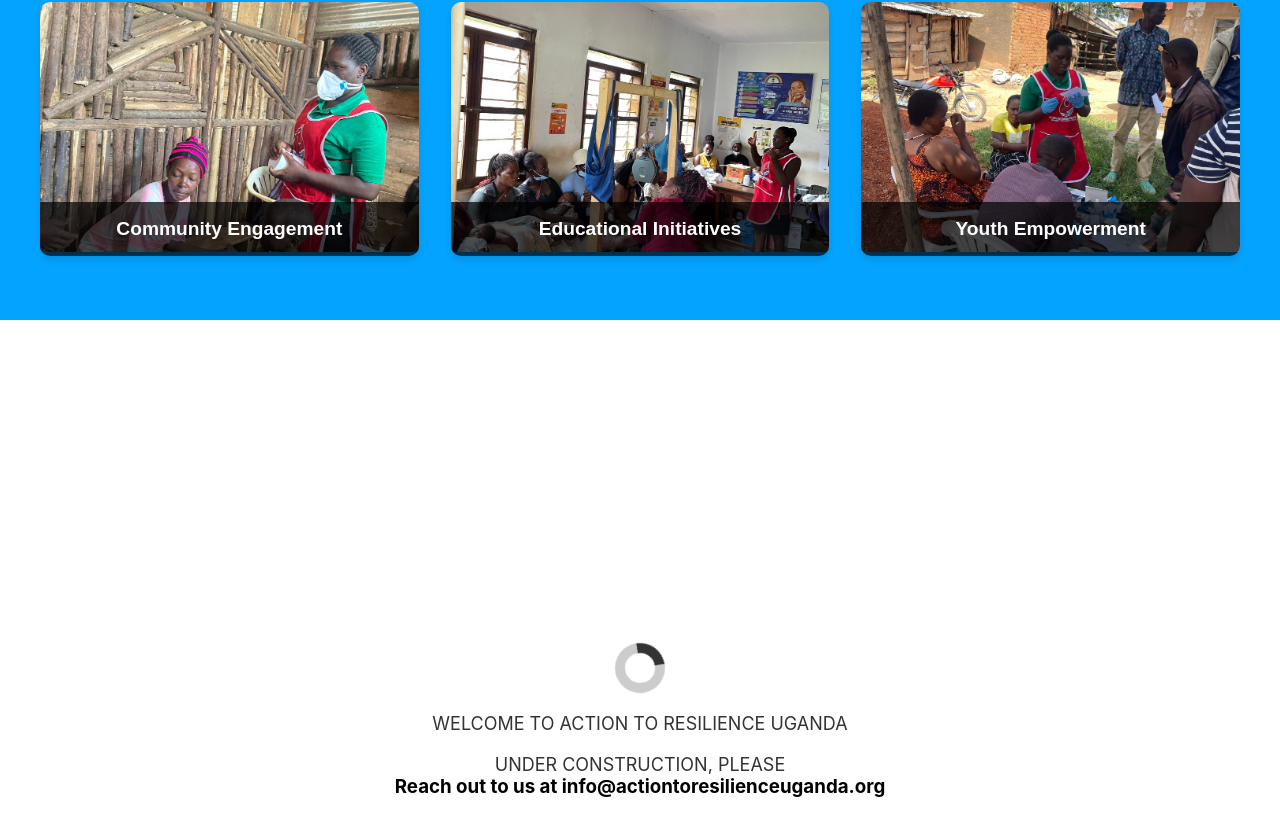
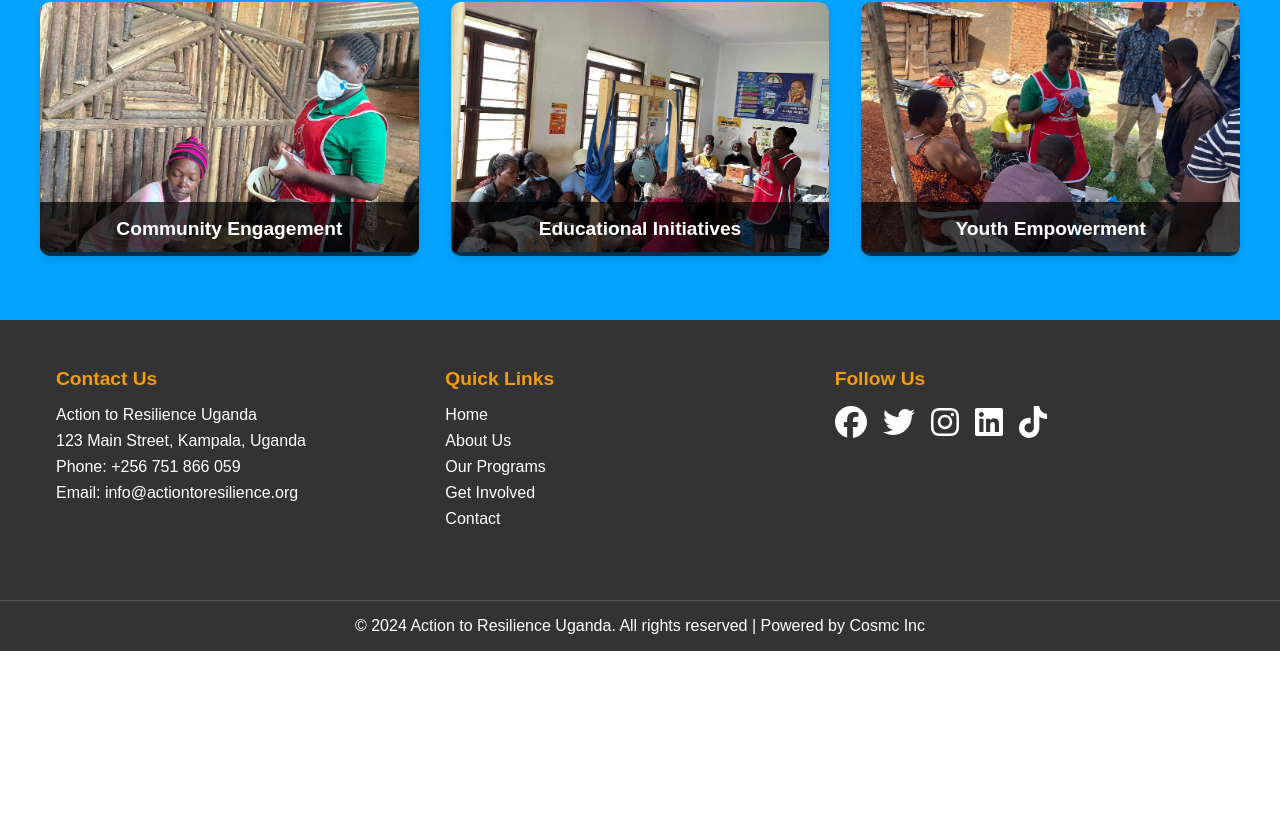
Before and after one commit to cosmah/actiontoresilienceuganda, a React (Create React App) app in the folder actiontoresilienceuganda/: page / in a window 1280 px wide. Shown: the part 2327-3163 px from the top of the page. After the commit the page ends 2978 px from the top, so only its background shows below. Built offline with nearby package versions, Linux system fonts and the light colour scheme.

Commit message:
created the footer

```diff
--- a/actiontoresilienceuganda/package.json
+++ b/actiontoresilienceuganda/package.json
@@ -3,12 +3,16 @@
   "version": "0.1.0",
   "private": true,
   "dependencies": {
+    "@fortawesome/fontawesome-svg-core": "^6.6.0",
+    "@fortawesome/free-brands-svg-icons": "^6.6.0",
+    "@fortawesome/react-fontawesome": "^0.2.2",
     "@react-three/drei": "^9.112.0",
     "@react-three/fiber": "^8.17.6",
     "@testing-library/jest-dom": "^5.17.0",
     "@testing-library/react": "^13.4.0",
     "@testing-library/user-event": "^13.5.0",
     "framer-motion": "^11.5.4",
+    "lucide-react": "^0.439.0",
     "react": "^18.3.1",
     "react-countup": "^6.5.3",
     "react-dom": "^18.3.1",
--- /dev/null
+++ b/actiontoresilienceuganda/src/components/Footer/Footer.css
@@ -0,0 +1,81 @@
+.footer {
+    background-color: #333;
+    color: #fff;
+    padding: 3rem 0 1rem;
+    font-family: Arial, sans-serif;
+  }
+
+  .footer-content {
+    display: flex;
+    flex-wrap: wrap;
+    justify-content: space-around;
+    max-width: 1200px;
+    margin: 0 auto;
+    padding: 0 1rem;
+  }
+
+  .footer-section {
+    flex: 1;
+    min-width: 250px;
+    margin-bottom: 2rem;
+  }
+
+  .footer-section h3 {
+    font-size: 1.2rem;
+    margin-bottom: 1rem;
+    color: #f39c12;
+  }
+
+  .footer-section p {
+    margin-bottom: 0.5rem;
+  }
+
+  .footer-section ul {
+    list-style-type: none;
+    padding: 0;
+  }
+
+  .footer-section ul li {
+    margin-bottom: 0.5rem;
+  }
+
+  .footer-section ul li a {
+    color: #fff;
+    text-decoration: none;
+    transition: color 0.3s ease;
+  }
+
+  .footer-section ul li a:hover {
+    color: #f39c12;
+  }
+
+  .social-icons {
+    display: flex;
+    gap: 1rem;
+  }
+
+  .social-icon {
+    color: #fff;
+    transition: color 0.3s ease;
+  }
+
+  .social-icon:hover {
+    color: #f39c12;
+  }
+
+  .footer-bottom {
+    text-align: center;
+    margin-top: 2rem;
+    padding-top: 1rem;
+    border-top: 1px solid #555;
+  }
+
+  @media (max-width: 768px) {
+    .footer-content {
+      flex-direction: column;
+    }
+
+    .footer-section {
+      margin-bottom: 1.5rem;
+    }
+  }
--- /dev/null
+++ b/actiontoresilienceuganda/src/components/Footer/Footer.jsx
@@ -0,0 +1,45 @@
+import React from 'react';
+import './Footer.css';
+import { FontAwesomeIcon } from '@fortawesome/react-fontawesome';
+import { faFacebook, faTwitter, faInstagram, faLinkedin,faTiktok } from '@fortawesome/free-brands-svg-icons';
+
+const Footer = () => {
+  return (
+    <footer className="footer">
+      <div className="footer-content">
+        <div className="footer-section">
+          <h3>Contact Us</h3>
+          <p>Action to Resilience Uganda</p>
+          <p>123 Main Street, Kampala, Uganda</p>
+          <p>Phone: +256 751 866 059</p>
+          <p>Email: info@actiontoresilience.org</p>
+        </div>
+        <div className="footer-section">
+          <h3>Quick Links</h3>
+          <ul>
+            <li><a href="/">Home</a></li>
+            <li><a href="/about">About Us</a></li>
+            <li><a href="/programs">Our Programs</a></li>
+            <li><a href="/get-involved">Get Involved</a></li>
+            <li><a href="/contact">Contact</a></li>
+          </ul>
+        </div>
+        <div className="footer-section">
+          <h3>Follow Us</h3>
+          <div className="social-icons">
+            <a href="https://www.facebook.com" className="social-icon" aria-label="Facebook"><FontAwesomeIcon icon={faFacebook} size="2x" /></a>
+            <a href="https://www.twitter.com" className="social-icon" aria-label="Twitter"><FontAwesomeIcon icon={faTwitter} size="2x" /></a>
+            <a href="https://www.instagram.com" className="social-icon" aria-label="Instagram"><FontAwesomeIcon icon={faInstagram} size="2x" /></a>
+            <a href="https://www.linkedin.com" className="social-icon" aria-label="LinkedIn"><FontAwesomeIcon icon={faLinkedin} size="2x" /></a>
+            <a href="https://www.tiktok.com" className="social-icon" aria-label="TikTok"><FontAwesomeIcon icon={faTiktok} size="2x" /></a>
+          </div>
+        </div>
+      </div>
+      <div className="footer-bottom">
+        <p>&copy; 2024 Action to Resilience Uganda. All rights reserved | Powered by Cosmc Inc</p>
+      </div>
+    </footer>
+  );
+};
+
+export default Footer;
--- /dev/null
+++ b/actiontoresilienceuganda/src/components/Footer/index.js
@@ -0,0 +1,2 @@
+import Footer from './Footer';
+export default Footer;
--- a/actiontoresilienceuganda/src/components/Home/Home.jsx
+++ b/actiontoresilienceuganda/src/components/Home/Home.jsx
@@ -4,6 +4,7 @@ import Hello from '../Hello/Hello';
 import Habout from '../Habout/Habout';
 import Stats from '../Stats/Stats';
 import Joinus from '../Joinus/Joinus';
+import Footer from '../Footer/Footer';
 
 const Home = (props) => {
     return <>
@@ -14,7 +15,8 @@ const Home = (props) => {
         <Habout/>
         <Stats/>
         <Joinus/>
-        <main>
+        <Footer/>
+        {/* <main>
         <div class="gear"></div>
         <p class="gear-text">WELCOME TO ACTION TO RESILIENCE UGANDA</p>
         <p class="gear-text">UNDER CONSTRUCTION, PLEASE </p>
@@ -22,7 +24,7 @@ const Home = (props) => {
         <h3>Reach out to us at info@actiontoresilienceuganda.org
         </h3>
       </main>
-
+     */}
         </div>
     </>;
 };
--- a/actiontoresilienceuganda/src/components/Joinus/Joinus.jsx
+++ b/actiontoresilienceuganda/src/components/Joinus/Joinus.jsx
@@ -2,7 +2,6 @@ import React from "react";
 import "./Joinus.css";
 import communityGatheringImage from "../../assets/11.jpeg";
 import EductionalWorkshop from "../../assets/8.jpeg";
-import EnvironmentalProject from "../../assets/9.jpeg";
 import YouthEmpowerment from "../../assets/10.jpeg";
 
 const ActivityCard = ({ src, alt, title }) => (
```
Also changed, not shown: 1 other file (tests, documents, lock files or other folders).
